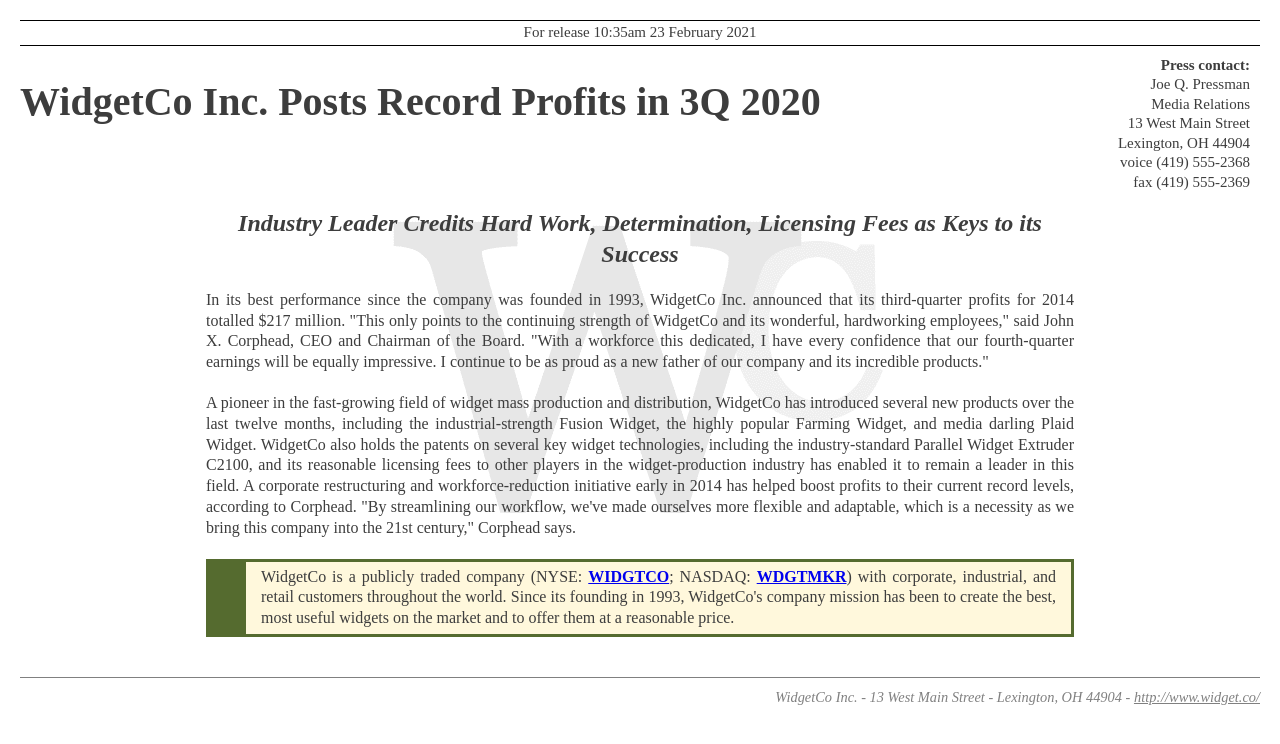
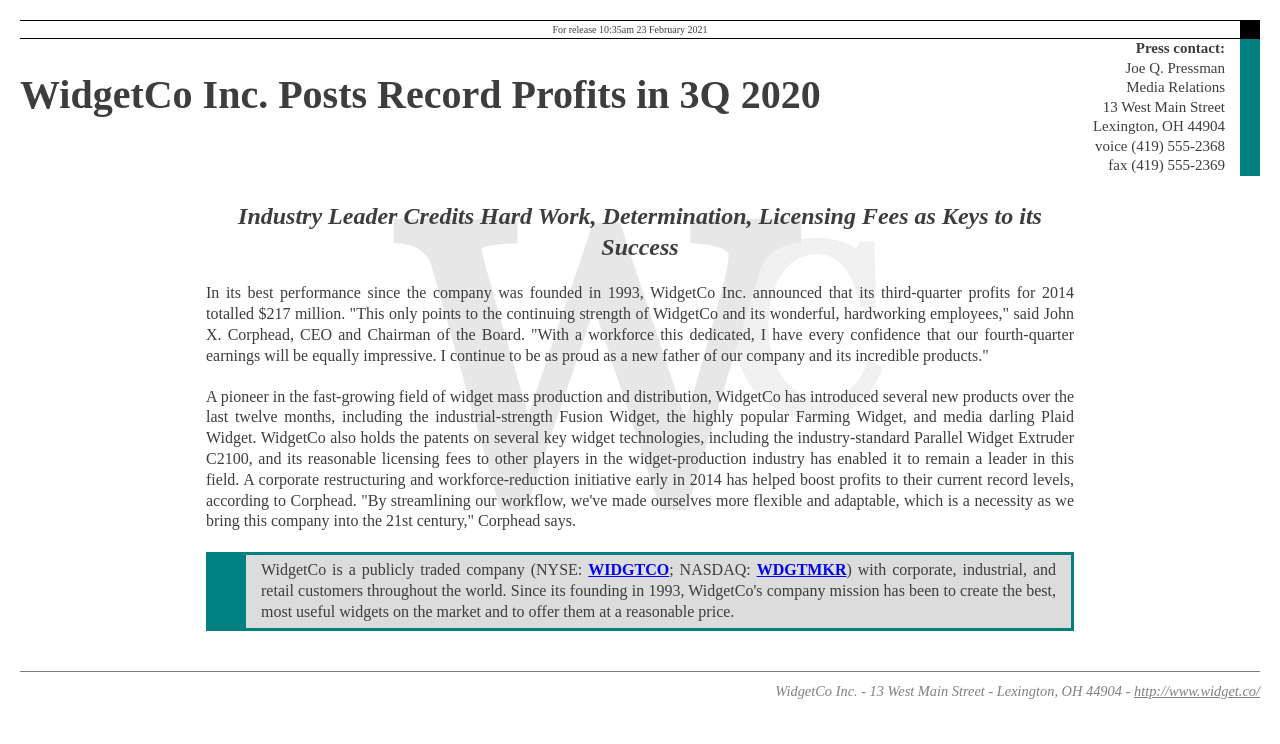
Before and after one commit to JUDD-27/Module03, a plain HTML site: page Module02Start.html in a window 1280 px wide. Drawn offline with Linux system fonts and the light colour scheme.

Commit message:
code update

```diff
--- a/Css/stylesheet.css
+++ b/Css/stylesheet.css
@@ -23,9 +23,11 @@ header {
 
     padding: 2px 0;
     text-align: center;
-    font-size: 15px;
+    font-size: 10px;
     border-top: 1.5px solid #000000;
     border-bottom: 1.5px solid #000000;
+    border-right: 20px solid black;
+
 }
 
 /* aside styles with float property */
@@ -33,8 +35,9 @@ aside {
     float: right;
     text-align: right;
     width: 30%;
-    padding: 10px;
+    padding-right: 15px;
     font-size: 15px;
+    border-right: 20px solid teal;
 
 
 }
@@ -76,12 +79,12 @@ article p {
 
 section {
     margin: 10px 0;
-    background-color: darkolivegreen;
+    background-color: teal;
     padding: 3px 3px 3px 40px;
 }
 
 section p{
-    background-color:cornsilk;
+    background-color: gainsboro;
     padding: 5px 15px;
 
 }
```
